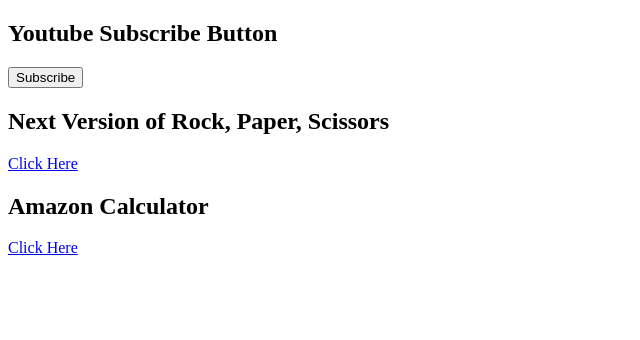
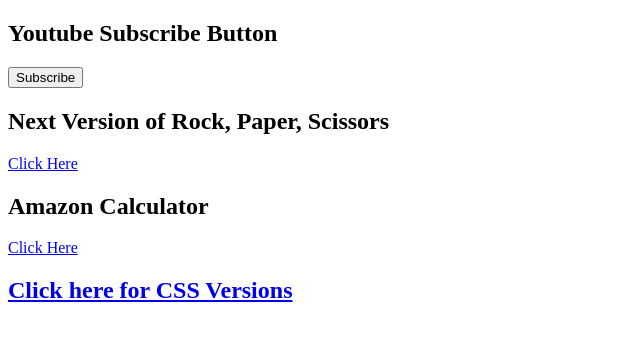
Before and after one commit to rittin2803/Javascript, a plain HTML site: page JsBasics/Chapters/09-DOM-project.html in a window 1280 px wide. Shown: the whole page, without its empty margins (0-640 px from the left). Drawn offline with Linux system fonts and the light colour scheme.

Commit message:
Modified DOM

```diff
--- a/JsBasics/Chapters/09-DOM-project.html
+++ b/JsBasics/Chapters/09-DOM-project.html
@@ -22,6 +22,9 @@
     <a href="09-DOM-calculator.html">
         Click Here
     </a>
+
+    <a href="09-css"><h2>Click here for CSS Versions</h2> </a>
+</body>
         <script>
             function subscribe(){
         const buttonElement =  document.querySelector('.js-button');
```
